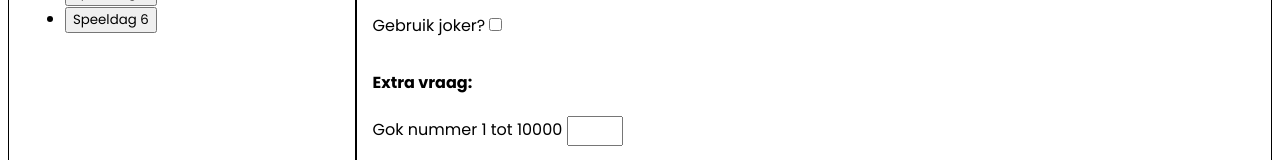
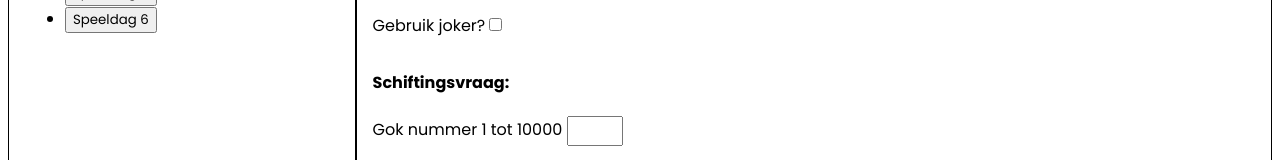
Before and after one commit to JordanMK/snooker, a Next.js app: page / in a window 1280 px wide. Both pictures are taken after a click on the button "Wedstrijd". Shown: the part 398-558 px from the top of the page. Built offline with nearby package versions, Linux system fonts and the light colour scheme.

Commit message:
minor fix

```diff
--- a/src/components/WedstrijdPanel.jsx
+++ b/src/components/WedstrijdPanel.jsx
@@ -38,7 +38,7 @@ export default function WedstrijdPanel ({speeldag}) {
             </div>
 
             <div className="schiftingsContainer">
-                <h4>Extra vraag:</h4>
+                <h4>Schiftingsvraag:</h4>
 
                 <label htmlFor="schiftingsvraag">Gok nummer 1 tot 10000 </label>
                 <input type="number" min="0" name="schiftingsvraag" id="schiftingsvraag"/>
```
